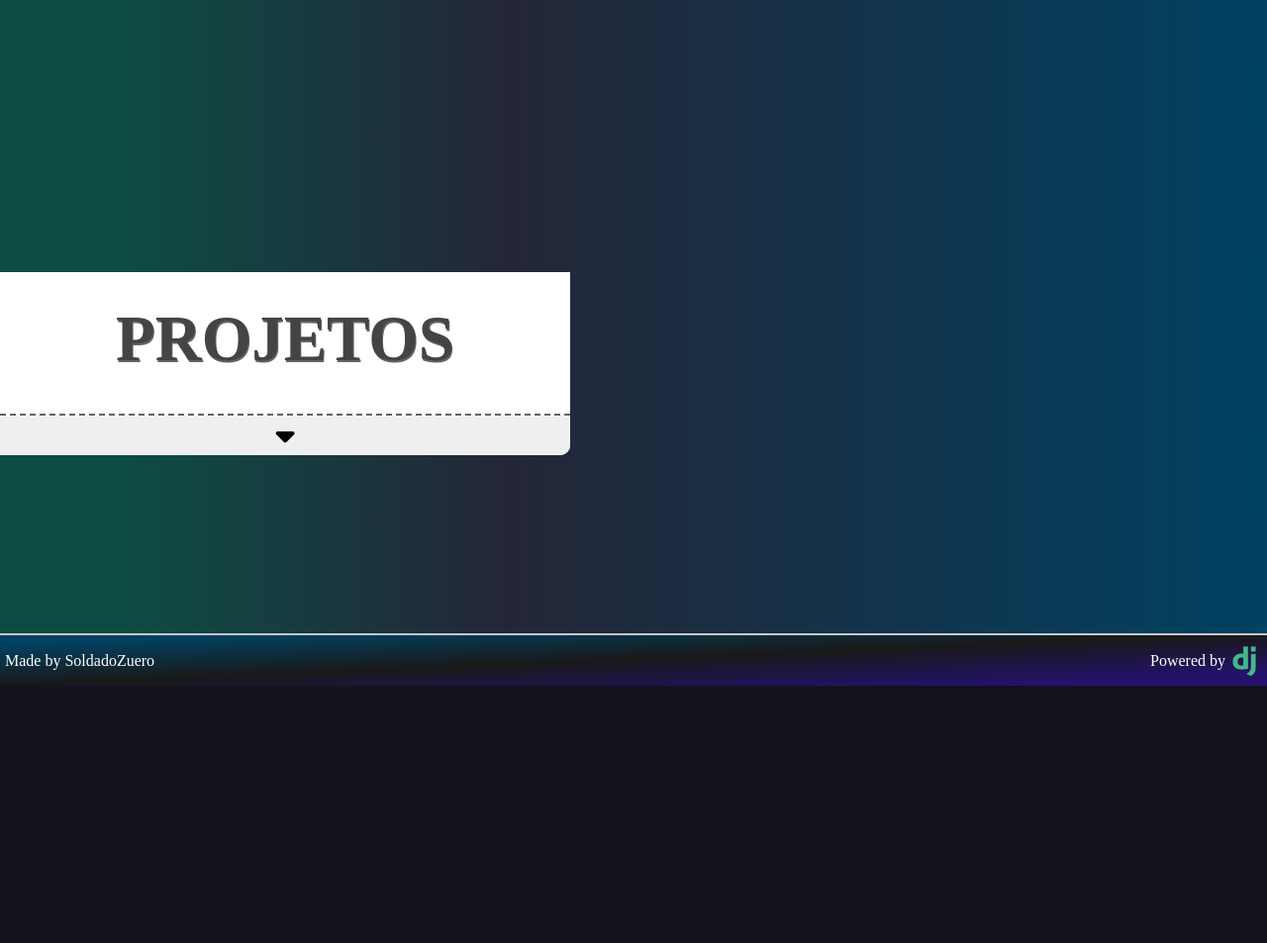
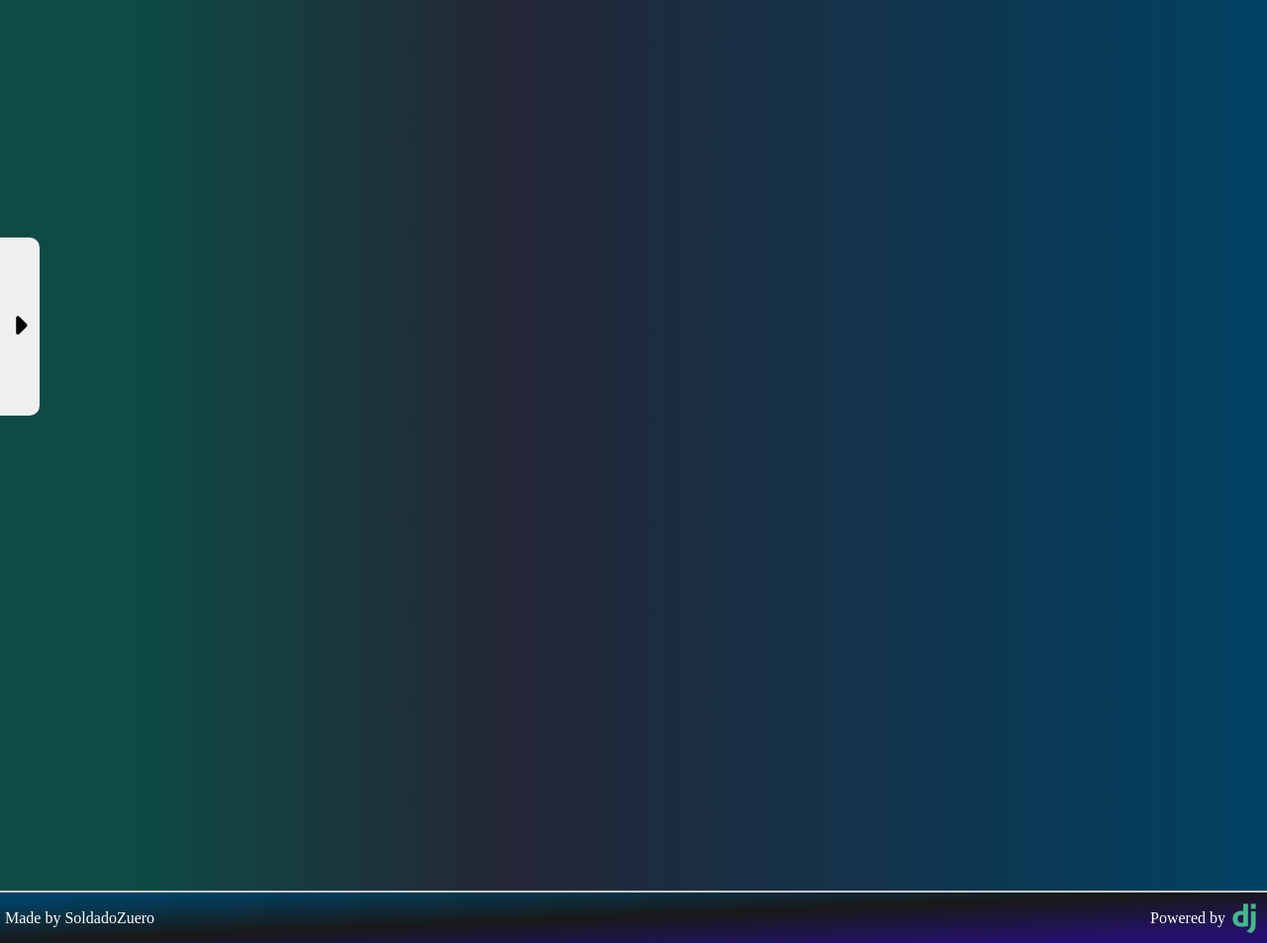
Before and after one commit to SoldadoZuero/my_portfolio, a Django app: page / in a window 1280 px wide. Shown: the part 644-1597 px from the top of the page at 99% size. Before the commit the page ends 1337 px from the top, so only its background shows below. Run offline with Django 5.2, Linux system fonts and the light colour scheme; parts of the project's set-up code (start-up, migrations or seed data) failed here and were passed over; some libraries are stand-ins or nearby versions; some web fonts are replaced.

Commit message:
Made some changes to projects tab

```diff
--- a/base_static/global/css/styles.css
+++ b/base_static/global/css/styles.css
@@ -360,6 +360,7 @@
   }
 
   .about_panel {
+    z-index: 1;
     background-color: var(--color-white);
     background-clip: padding-box;
     width: 55%;
@@ -372,52 +373,119 @@
     border-color: var(--color-gray-5);
   }
 
+  .about_button_panel {
+    left: 0;
+    position: absolute;
+    z-index: 0;
+    width: 4rem;
+    height: 18rem;
+  }
+
+  .button_about_menu_close {
+    z-index: 5;
+    transform: translateX(0px);
+    width: 100%;
+    height: 100%;
+    border-bottom-right-radius: 1rem;
+    border-top-right-radius: 1rem;
+    cursor: pointer;
+    font-size: 3rem;
+  }
+
+  .button_about_menu_open {
+    position: absolute;
+    transform: translateX(55rem);
+  }
+
+  .button_about_menu_open i {
+    transition: all 1s cubic-bezier(0.9, -0.03, 0.36, 1) 0s;
+    transform: rotate(180deg);
+  }
+
+  .button_about_menu_close i {
+    transition: all 1s cubic-bezier(0.9, -0.03, 0.36, 1) 0s;
+  }
+
   /* Project Home */  /* Project Home */  /* Project Home */  /* Project Home */  /* Project Home */  /* Project Home */
 
   .project_container {
     background-color: var(--color-black-veil);
-    height: 22rem;
+    height: 48rem;
     font-family: var(--font-rem);
+    transform: translateX(0px);
   }
 
-  .project_title {
-    width: 45%;
-    height: 14.5rem;
+  .project_title_close {
+    display: flex;
+    left: 0;
+    position: absolute;
+    z-index: 0;
+    width: 55rem;
+    height: 18rem;
     background-color: var(--color-white);
-    position: relative;
-    right: 55%;
-    top: 3.5rem;
     border-bottom-width: 2px;
+    border-right-width: 2px;
     border-style: dashed;
     border-bottom-color: var(--color-gray-6);
+    border-right-color: var(--color-gray-6);
+    transform: translateX(-200vh);
+    justify-content: center;
+    align-items: center;
+  }
+
+  .project_title_open {
+    visibility: visible;
+    width: 55rem;
+    transform: translateX(0px);
   }
 
   .project_title h1 {
     font-family: var(--font-rem);
     font-size: 6.5rem;
     text-align: center;
-    padding-top: 3rem;
     text-shadow: var(--color-gray-6) 1px 2px;
   }
 
-  .project_panel {
-    width: 45%;
+  .project_panel_close {
+    visibility: hidden;
+    width: 55%;
     height: 4rem;
-    background-color: var(--color-white);
-    border-bottom-right-radius: 1rem;
+    position: absolute;
+    right: 0;
+    transform: translateX(-200vh);
   }
 
-  .button_project_menu {
-    display: flex;
+  .project_panel_open {
+    visibility: visible;
+    width: 55rem;
+    height: fit-content;
+    position: absolute;
+    transform: translateX(0px);
   }
 
-  .button_project_menu_close {
+  .project_menu img {
+    margin: 4rem;
+    max-width: 10rem;
+    max-height: 10rem;
+    border-radius: 5px;
+  }
+
+  .project_menu_close {
+    visibility: hidden;
+  }
+
+  .project_menu_open {
+    visibility: visible;
     display: flex;
-    align-items: center;
-    justify-content: space-evenly;
     width: 100%;
-    height: 100%;
-    border-bottom-right-radius: 1rem;
-    cursor: pointer;
-    font-size: 3rem;
+    height: 36rem;
+    background-color: var(--color-gray-2);
+    justify-content: space-between;
+    align-content: space-around;
+    flex-wrap: wrap;
+    align-items: flex-start;
+    border-bottom-width: 2px;
+    border-style: dashed;
+    border-bottom-color: var(--color-gray-6);
+    transform: translateX(0px);
   }
--- a/principal/templates/principal/partials/about_me.html
+++ b/principal/templates/principal/partials/about_me.html
@@ -9,7 +9,12 @@
             </p>
         </div>
     </div>
-    <div class="project_title">
+    <div class="about_button_panel">
+        <button class="button_about_menu_close" id="aboutme_button">
+            <i class="fa-solid fa-caret-right"></i>
+        </button>
+    </div>
+    <div class="project_title_close project_title" id="project_title">
         <h1>
             PROJETOS
         </h1>
--- a/principal/templates/principal/partials/projects.html
+++ b/principal/templates/principal/partials/projects.html
@@ -1,8 +1,10 @@
 <div class="project_container">
-    <div class="project_panel">
-        <button class="button_project_menu button_project_menu_close">
-            <i class="fa-solid fa-caret-down"></i>
-        </button>
-
+    <div class="project_panel_close" id="project_panel">
+        <div class="project_menu_close project_menu" id="project_menu">
+            <img src="/media/Twitch-icon-purple.png" alt="SoldadoZuero Streamer Project">
+            <img src="/media/For-the-Reign-Icon.png" alt="For the Reign Project">
+            <img src="/media/fabric-icon.png" alt="For the Reign Mod Project">
+            <img src="/media/django-progress.png" alt="Web Portfolio Project">
+        </div>
     </div>
 </div>
```
Also changed, not shown: base_static/global/js/scripts.js (+56 -0 lines).
